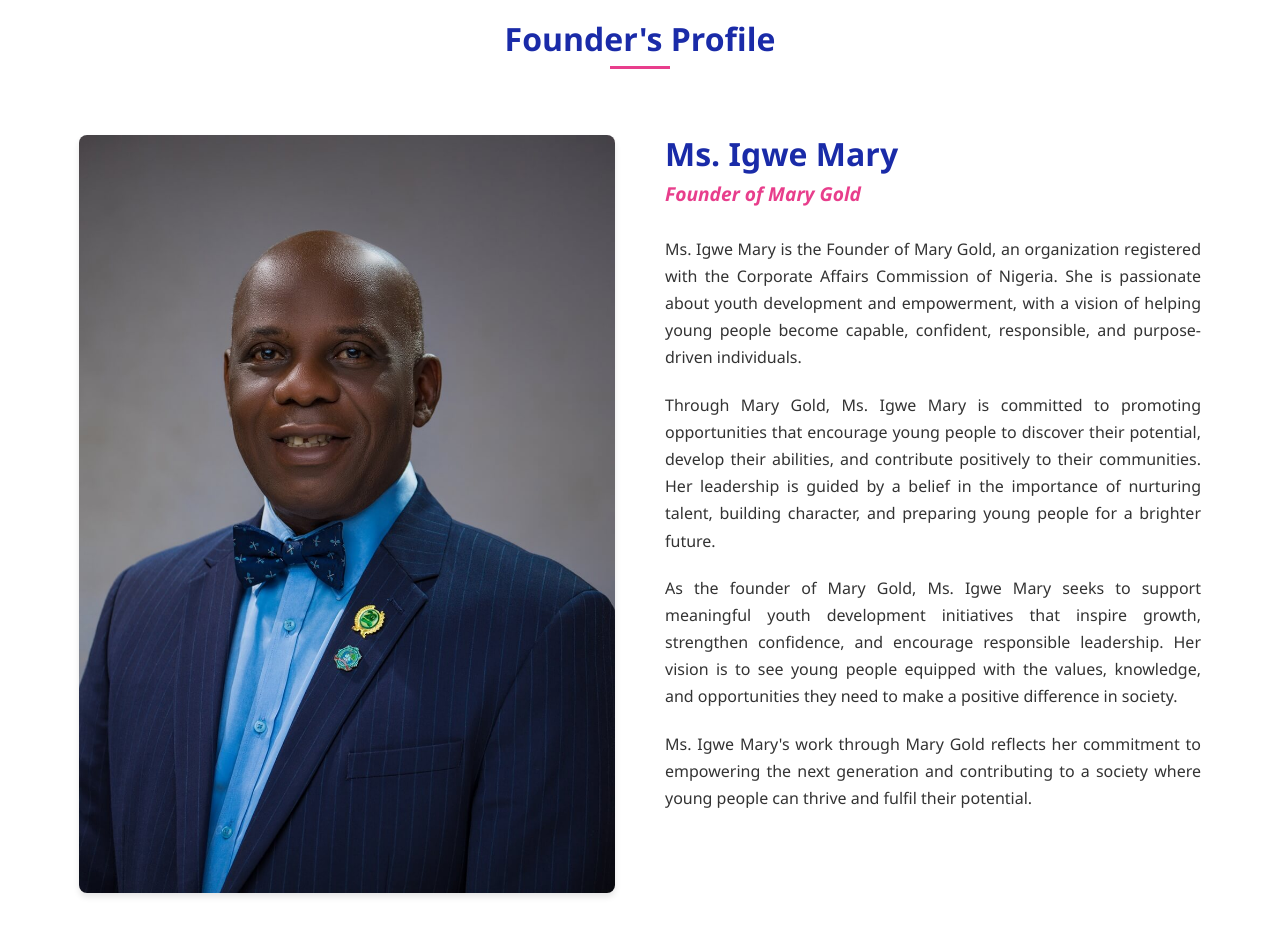
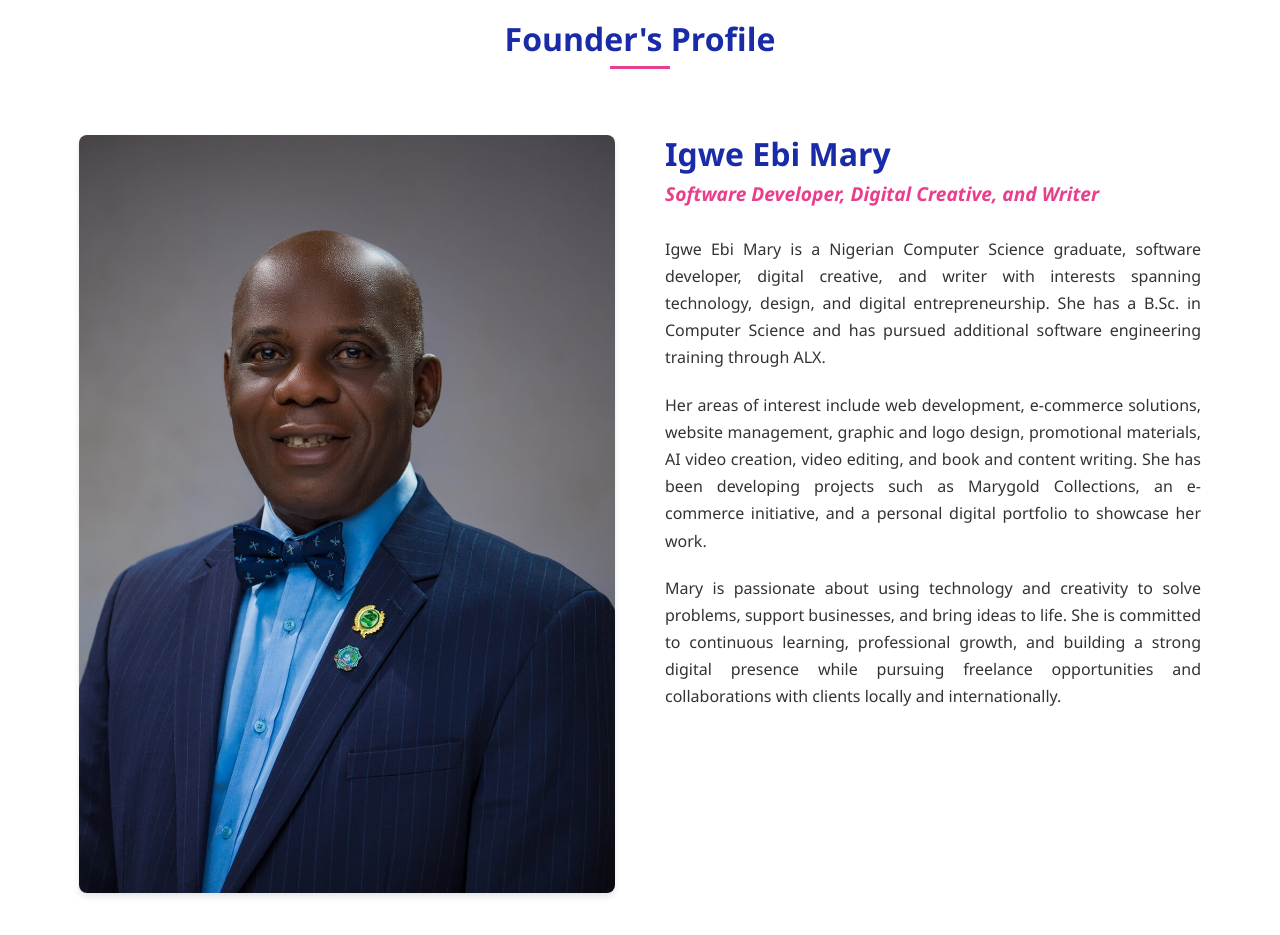
Before and after one commit to Ebimary/mary-gold, a plain HTML site: page about.html in a window 1280 px wide. Shown: the part 3640-4575 px from the top of the page. Drawn offline with Linux system fonts and the light colour scheme.

Commit message:
Replace the founder biography with Igwe Ebi Mary's professional profile
Replaces the youth-development profile with the professional profile of
Igwe Ebi Mary as Software Developer, Digital Creative, and Writer.

- update the visible name, title and image alt text
- replace the biography with the three approved paragraphs covering her
  Computer Science background, ALX software engineering training, areas
  of interest, the Marygold Collections e-commerce project and her
  freelance focus
- keep the section layout, CSS classes and CMS attributes unchanged

```diff
--- a/about.html
+++ b/about.html
@@ -1624,28 +1624,25 @@
             </div>
             <div class="director-container">
                 <div class="director-image">
-                    <img src="/images/director.jpg" alt="Ms. Igwe Mary, Founder of Mary Gold" data-cms-founder-image>
+                    <img src="/images/director.jpg" alt="Igwe Ebi Mary, Software Developer, Digital Creative, and Writer" data-cms-founder-image>
                 </div>
                 <div class="director-text" data-cms-founder-bio>
-                    <h3 class="director-name" data-cms="founder_name">Ms. Igwe Mary</h3>
-                    <p class="director-title-only" data-cms="founder_title">Founder of Mary Gold</p>
-
-                    <p>Ms. Igwe Mary is the Founder of Mary Gold, an organization registered with the Corporate Affairs
-                        Commission of Nigeria. She is passionate about youth development and empowerment, with a vision of
-                        helping young people become capable, confident, responsible, and purpose-driven individuals.</p>
-
-                    <p>Through Mary Gold, Ms. Igwe Mary is committed to promoting opportunities that encourage young people
-                        to discover their potential, develop their abilities, and contribute positively to their communities.
-                        Her leadership is guided by a belief in the importance of nurturing talent, building character, and
-                        preparing young people for a brighter future.</p>
-
-                    <p>As the founder of Mary Gold, Ms. Igwe Mary seeks to support meaningful youth development initiatives
-                        that inspire growth, strengthen confidence, and encourage responsible leadership. Her vision is to see
-                        young people equipped with the values, knowledge, and opportunities they need to make a positive
-                        difference in society.</p>
-
-                    <p>Ms. Igwe Mary's work through Mary Gold reflects her commitment to empowering the next generation and
-                        contributing to a society where young people can thrive and fulfil their potential.</p>
+                    <h3 class="director-name" data-cms="founder_name">Igwe Ebi Mary</h3>
+                    <p class="director-title-only" data-cms="founder_title">Software Developer, Digital Creative, and Writer</p>
+
+                    <p>Igwe Ebi Mary is a Nigerian Computer Science graduate, software developer, digital creative, and
+                        writer with interests spanning technology, design, and digital entrepreneurship. She has a B.Sc. in
+                        Computer Science and has pursued additional software engineering training through ALX.</p>
+
+                    <p>Her areas of interest include web development, e-commerce solutions, website management, graphic and
+                        logo design, promotional materials, AI video creation, video editing, and book and content writing.
+                        She has been developing projects such as Marygold Collections, an e-commerce initiative, and a
+                        personal digital portfolio to showcase her work.</p>
+
+                    <p>Mary is passionate about using technology and creativity to solve problems, support businesses, and
+                        bring ideas to life. She is committed to continuous learning, professional growth, and building a
+                        strong digital presence while pursuing freelance opportunities and collaborations with clients
+                        locally and internationally.</p>
                 </div>
             </div>
         </div>
--- a/content/founder.json
+++ b/content/founder.json
@@ -1,6 +1,6 @@
 {
-  "name": "Ms. Igwe Mary",
-  "title": "Founder of Mary Gold",
+  "name": "Igwe Ebi Mary",
+  "title": "Software Developer, Digital Creative, and Writer",
   "image": "/images/director.jpg",
-  "bio": "Ms. Igwe Mary is the Founder of Mary Gold, an organization registered with the Corporate Affairs Commission of Nigeria. She is passionate about youth development and empowerment, with a vision of helping young people become capable, confident, responsible, and purpose-driven individuals.\n\nThrough Mary Gold, Ms. Igwe Mary is committed to promoting opportunities that encourage young people to discover their potential, develop their abilities, and contribute positively to their communities. Her leadership is guided by a belief in the importance of nurturing talent, building character, and preparing young people for a brighter future.\n\nAs the founder of Mary Gold, Ms. Igwe Mary seeks to support meaningful youth development initiatives that inspire growth, strengthen confidence, and encourage responsible leadership. Her vision is to see young people equipped with the values, knowledge, and opportunities they need to make a positive difference in society.\n\nMs. Igwe Mary's work through Mary Gold reflects her commitment to empowering the next generation and contributing to a society where young people can thrive and fulfil their potential."
+  "bio": "Igwe Ebi Mary is a Nigerian Computer Science graduate, software developer, digital creative, and writer with interests spanning technology, design, and digital entrepreneurship. She has a B.Sc. in Computer Science and has pursued additional software engineering training through ALX.\n\nHer areas of interest include web development, e-commerce solutions, website management, graphic and logo design, promotional materials, AI video creation, video editing, and book and content writing. She has been developing projects such as Marygold Collections, an e-commerce initiative, and a personal digital portfolio to showcase her work.\n\nMary is passionate about using technology and creativity to solve problems, support businesses, and bring ideas to life. She is committed to continuous learning, professional growth, and building a strong digital presence while pursuing freelance opportunities and collaborations with clients locally and internationally."
 }
```
